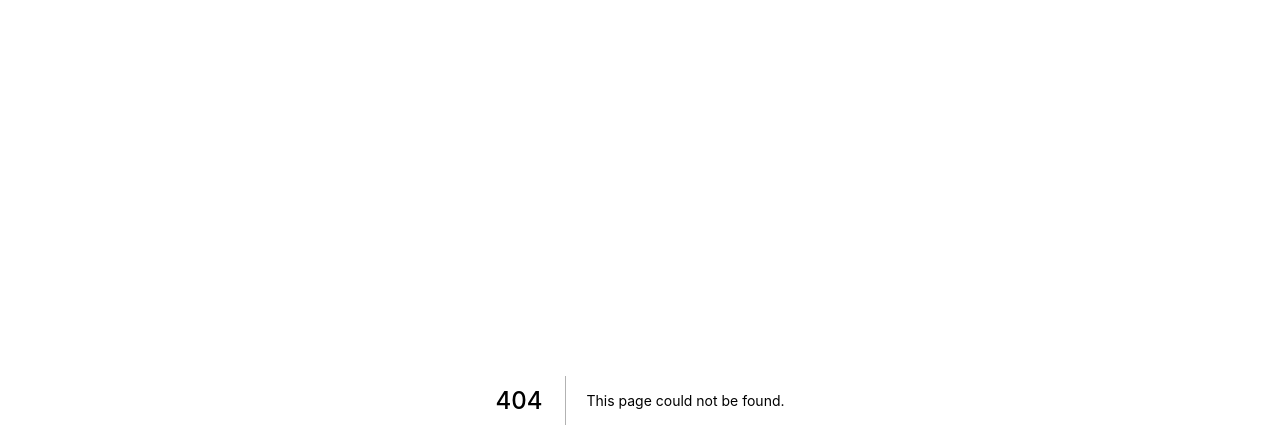
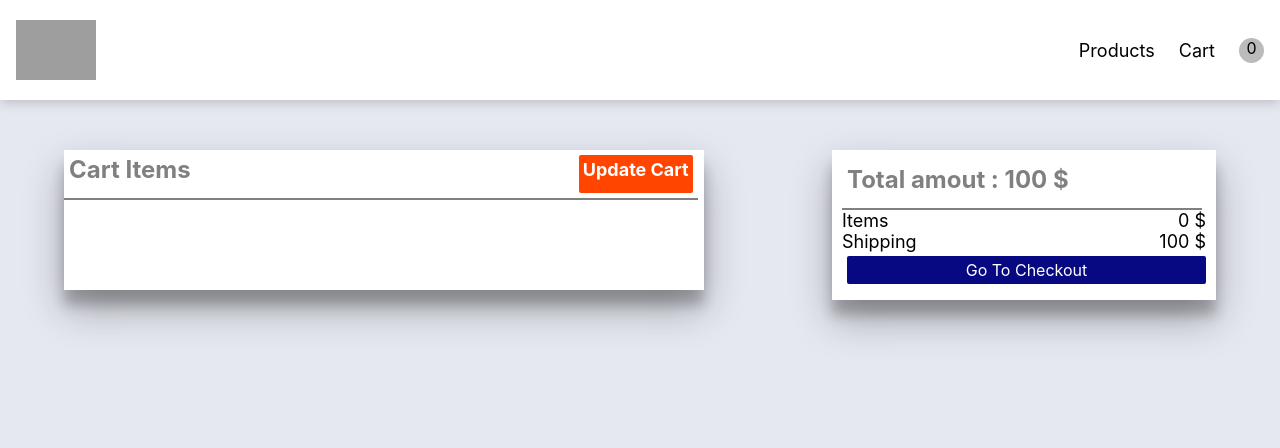
Before and after one commit to NadaAhmedSaleh/nadatry, a Next.js app: page /checkoutpage in a window 1280 px wide. Before the commit this address had no page. Shown: the top 448 px of the page. Built offline with nearby package versions, Linux system fonts and the light colour scheme; grey boxes are pictures that could not be loaded.

Commit message:
added cart page

```diff
--- a/AppGlobalState.js
+++ b/AppGlobalState.js
@@ -17,6 +17,7 @@ export const AppStateProvider = props => {
             : newCartItems.push(i);
         });
         setCartItems(newCartItems);
+        console.log(cartItems)
       };
 
 
--- /dev/null
+++ b/components/AllCartItems.js
@@ -0,0 +1,62 @@
+import React, { Component } from "react";
+import { useState, useContext, useEffect } from "react";
+import { AppStateContext } from "../AppGlobalState";
+import CheckOutItem from "./CheckOutItem";
+
+import NavBar from './NavBar'
+
+function Cart() {
+
+  var shippingCost = 100;
+
+    const [isUpdateing, setIsUpdating] = useState(false);
+    const { cartItems,setCartItems } = useContext(AppStateContext);
+    const [totalItemsPrice, setTotalItemsPrice] = useState(0);
+
+
+
+
+  // update total price every time cart change
+  useEffect(() => {updateTotalPrice(cartItems) }, [cartItems]);
+
+
+
+  const updateTotalPrice = (cartItemss)=>{
+    var totalPrice = 0
+    cartItemss.map(i=>totalPrice+=i.neededQuantity*i.itemPrice)
+    setTotalItemsPrice(totalPrice)
+  }
+
+
+  const onClickUpdate = () => {
+
+    setIsUpdating(!isUpdateing);
+  };
+
+  return(
+    <div>
+
+    <div className="cart-page-container">
+        <div className="cart-card">
+
+        <div className="check-out-header">
+          <div> Cart Items</div>
+            <div className="update-cart-button" onClick={onClickUpdate}>{isUpdateing?"Confirm Update":"Update Cart"} </div>
+
+        </div>
+            {cartItems.map(i=>{return(
+                <CheckOutItem item={i} isUpdateing={isUpdateing}></CheckOutItem>
+            )})}
+        </div>
+        <div className="total-cost-card">
+        <div className="check-out-header">{"Total amout : "+ (totalItemsPrice+shippingCost)+" $"}</div>
+        <div className="one-cost-line"><div>Items</div><div>{totalItemsPrice+" $"}</div></div>
+        <div className="one-cost-line"><div>Shipping</div><div>{shippingCost+" $"}</div></div>
+            <div className="check-out-button">Go To Checkout</div>
+        </div>
+    </div>
+    </div>
+
+  )}
+
+export default Cart
--- a/components/CheckOutReciept.js
+++ b/components/CheckOutItem.js
@@ -4,13 +4,11 @@ import { AppStateContext } from "../AppGlobalState";
 import { FaTrashAlt } from "react-icons/fa";
 import { BiPlusCircle, BiMinusCircle } from "react-icons/bi";
 
-function CheckOutReciept(props) {
-  const [isUpdateing, setIsUpdating] = useState(false);
+
+
+function CheckOutItem(props) {
+
   const { cartItems,setCartItems } = useContext(AppStateContext);
-  const [totalItemsPrice, setTotalItemsPrice] = useState(0);
-
-  // update total price every time cart change
-  useEffect(() => {updateTotalPrice(cartItems) }, [cartItems]);
 
 
 
@@ -53,19 +51,12 @@ function CheckOutReciept(props) {
   }
 
 
-  const updateTotalPrice = (cartItemss)=>{
-    var totalPrice = 0
-    cartItemss.map(i=>totalPrice+=i.neededQuantity*i.itemPrice)
-    setTotalItemsPrice(totalPrice)
-  }
 
 
-  const onClickUpdate = () => {
 
-    setIsUpdating(!isUpdateing);
-  };
 
-  function returnOneItem(i) {
+  var i = props.item
+  var isUpdateing = props.isUpdateing
 
     return i.neededQuantity > 0 ? (
       <div className="one-chosen-item-container">
@@ -89,46 +80,9 @@ function CheckOutReciept(props) {
     ) : (
       <div />
     );
-  }
 
-  return (
-    <div className="check-out-main-container">
-      <div className="check-out-header">
-        <div>{isUpdateing ? "" : "Total Price : " + totalItemsPrice + "$"}</div>
-        <div className="check-out-buttons-containers">
-          <div className="update-cart-button" onClick={onClickUpdate}>
-            {isUpdateing ? "Confirm" : "Update"}
-          </div>
-          {isUpdateing ? (
-            <div />
-          ) : (
-            <div className="confirm-cart-button">Checkout</div>
-          )}
-        </div>
-      </div>
 
-      <div className="check-out-sub-container">
-        <div className="customer-info-container">
-          <h1>nada</h1>
-          <h1>nada</h1>
-          <h1>nada</h1>
-          <h1>nada</h1>
-          <h1>nada</h1>
-          <h1>nada</h1>
-          <h1>nada</h1>
-          <h1>nada</h1>
-          <h1>nada</h1>
-        </div>
-        <div className="order-summary-container">
-          <div className="order-summary-header">Order Summary</div>
 
-          {cartItems.map((i) => {
-            return returnOneItem(i);
-          })}
-        </div>
-      </div>
-    </div>
-  );
 }
 
-export default CheckOutReciept;
+export default CheckOutItem;
--- a/components/NavBar.js
+++ b/components/NavBar.js
@@ -1,14 +1,33 @@
-import React, { Component } from 'react';
+import React, { Component, useState,useEffect,useContext } from 'react';
 import { AppStateContext } from "../AppGlobalState";
 import Link from "next/link"
 function NavBar(props) {
 
 
+
+    const { cartItems } = useContext(AppStateContext);
+
+
+  useEffect(() => {
+    getTotalItems()
+  }, [cartItems]);
+
+    const[totalItems,setTotalItems]= useState(0);
+    const getTotalItems=()=>{
+       var totalItems = 0
+        cartItems.map(i=>totalItems+=i.neededQuantity)
+        setTotalItems(totalItems)
+
+    }
+
     return (
         <div className="navBar-container"   >
             <img alt="Logo" className="navBar-logo" src='https://s3-eu-west-1.amazonaws.com/wuzzuf/files/company_logo/Gebhaly-com-Egypt-32768-1593097553.png' />
             <span style={{display:"flex",alignItems:"center"}}>
-                <Link href="cartpage">Go To Cart </Link>
+            <div className="navBar-link"> <Link  href="/">Products </Link></div>
+            <div className="navBar-link"> <Link  href="checkoutpage">Cart </Link></div>
+            <div className="dot">{totalItems}</div>
+
             </span>
 
         </div>
--- a/components/OneProductComponent.js
+++ b/components/OneProductComponent.js
@@ -6,7 +6,7 @@ import { FaCartPlus } from "react-icons/fa";
 import { useState, useContext } from "react";
 
 function OneProductComponent(props) {
-  const { updateQuantity } = useContext(AppStateContext);
+  const { updateQuantity ,cartItems} = useContext(AppStateContext);
   const [numberOfItems, setnumberOfItems] = useState(0);
 
   // on click add or remove change item quantity to the current quantity
@@ -25,6 +25,7 @@ function OneProductComponent(props) {
 
   const onClickAddToCart = (id, newQuantity) => {
     updateQuantity(id, newQuantity, props.allItems);
+    setnumberOfItems(0)
   };
 
   return (
--- a/pages/_app.js
+++ b/pages/_app.js
@@ -1,12 +1,15 @@
 import '../styles/globals.css'
 import './_app.scss'
 import '../styles/one-product.scss'
-import '../styles/check-out-reciept.scss'
 import '../styles/products-page.scss'
 import '../styles/navbar.scss'
+import '../styles/cart.scss'
+import { AppStateProvider } from '../AppGlobalState'
 
 function MyApp({ Component, pageProps }) {
-  return <Component {...pageProps} />
+  return <AppStateProvider>
+  <Component {...pageProps} />
+  </AppStateProvider>
 }
 
 export default MyApp
--- /dev/null
+++ b/pages/checkoutpage.js
@@ -0,0 +1,17 @@
+
+import AllCartItems from '../components/AllCartItems'
+import NavBar from '../components/NavBar'
+
+function Checkoutpage() {
+
+
+
+  return(
+    <div>
+    <NavBar></NavBar>
+      <AllCartItems></AllCartItems>
+    </div>
+
+  )}
+
+export default Checkoutpage
--- a/styles/check-out-reciept.scss
+++ b/styles/cart.scss
@@ -1,48 +1,46 @@
-@import './global.scss';
-.check-out-main-container{
-    font-family: Sans-serif;
-    width: 800px;
-    height: 600px;
-    display: flex;
-    flex-direction: column;
 
-    border: 4px solid black;
-}
+@import "./global.scss";
+$min-normal-width:768px;
 
-.check-out-sub-container{
-
-    height: 90%;
+.cart-page-container{
     display: flex;
     flex-direction: row;
     justify-content: space-around;
+    margin-top: 150px;
+    height: 80;
+
+    @media (max-width: $min-normal-width) {
+        flex-direction: column;
+        align-items: center;
+    }
+
+
+}
+.cart-card{
+    background-color: white;
+    box-shadow: 0 19px 38px rgba(0,0,0,0.30), 0 15px 12px rgba(0,0,0,0.22);
+    width:50% ;
+    margin-bottom: 10px;
+    @media (max-width: $min-normal-width) {
+        width:80% ;
+    }
+
 
 }
 
-.order-summary-header{
-    text-align: center;
-    width: 100%;
-    font-weight: bolder;
-    font-size: x-large;
-    color: white;
-    background-color: $primary-gray;
-
+.total-cost-card{
+    padding: 10px;
+    background-color: white;
+    box-shadow: 0 19px 38px rgba(0,0,0,0.30), 0 15px 12px rgba(0,0,0,0.22);
+    width:30% ;
+    height: 150px;
+    @media (max-width: $min-normal-width) {
+        width:60% ;
+    }
 }
 
 
 
-.order-summary-container{
-
-    overflow-y: auto;
-    width: 60%;
-    height: 80%;
-    border: 2px solid $primary-gray;
-    display: flex;
-    flex-direction: column;
-    margin: auto;
-
-
-
-}
 
 
 .one-chosen-item-container{
@@ -62,20 +60,11 @@
     height: 50px;
 }
 
-.customer-info-container{
-    overflow-y: auto;
-    width: 25%;
-    height: 80%;
-    border: 2px solid $primary-gray;
-    display: flex;
-    flex-direction: column;
-    margin: auto;
-}
 
 
 .check-out-header{
     display: flex;
-    height: 5%;
+    height: 50px;
     width: 99%;
     padding: 5px;
     justify-content: space-between;
@@ -115,11 +104,15 @@
     }
 
 }
-.confirm-cart-button{
+.check-out-button{
     @include update-confirm-button;
-    background-color: green;
+    background-color: rgb(6, 9, 129);
+    margin-top: 4px;
+    font-weight: normal;
+    font-size: medium;
+    text-align: center;
     &:hover{
-        background-color: rgb(14, 192, 14);
+        background-color: rgb(65, 47, 233);
     }
 }
 
@@ -128,3 +121,11 @@
     display: flex;
     flex-direction: row;
 }
+
+.one-cost-line{
+    display: flex;
+    flex-direction: row;
+    font-weight: normal;
+    justify-content: space-between;
+    font-size: large;
+}
--- a/styles/navbar.scss
+++ b/styles/navbar.scss
@@ -25,6 +25,7 @@
         cursor: pointer;
         color: black;
         font-weight: bold;
+        text-decoration: underline;
     }
 }
 .navBar-button {
@@ -41,3 +42,13 @@
         font-size: x-large;
     }
 }
+
+
+.dot {
+    height: 25px;
+    width: 25px;
+    background-color: #bbb;
+    border-radius: 50%;
+    display: inline-block;
+    text-align: center;
+  }
```
Also changed, not shown: pages/cart.js (deleted, +0 -14 lines), pages/index.js (+2 -6 lines).
